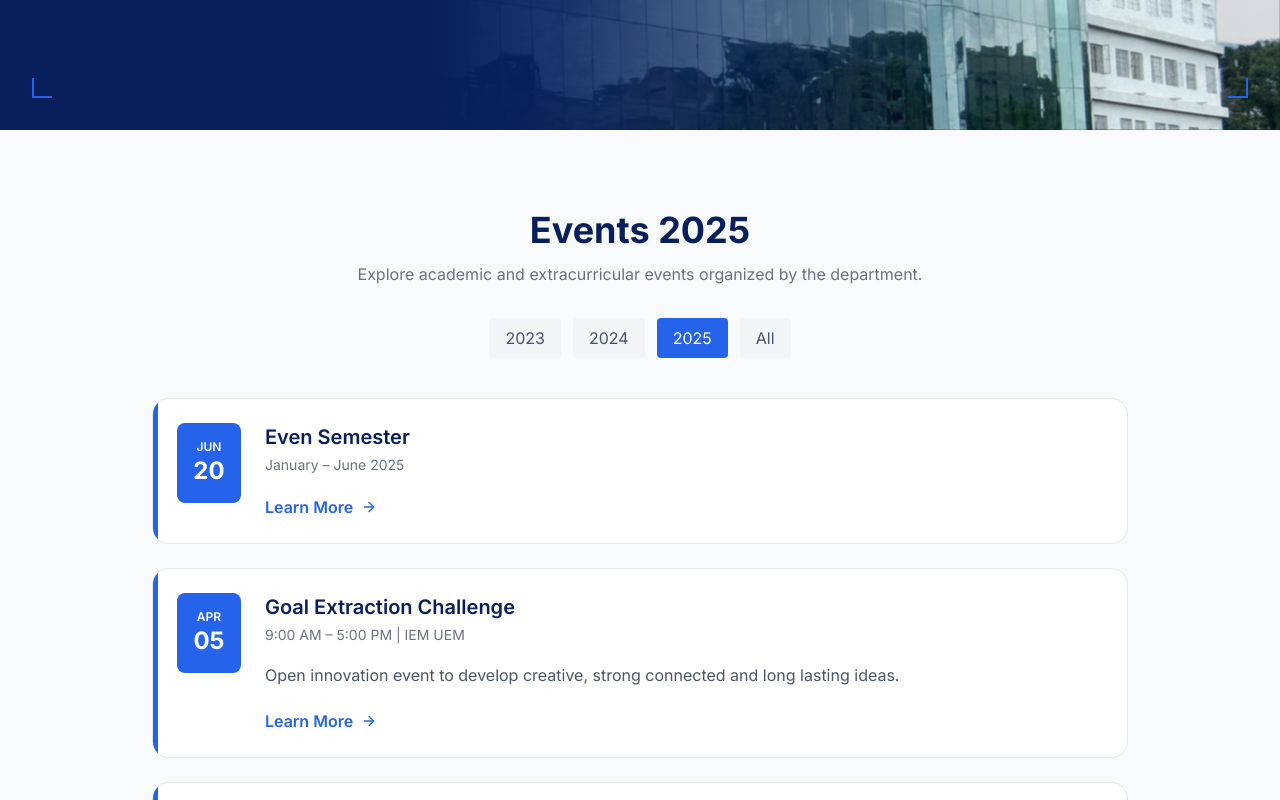
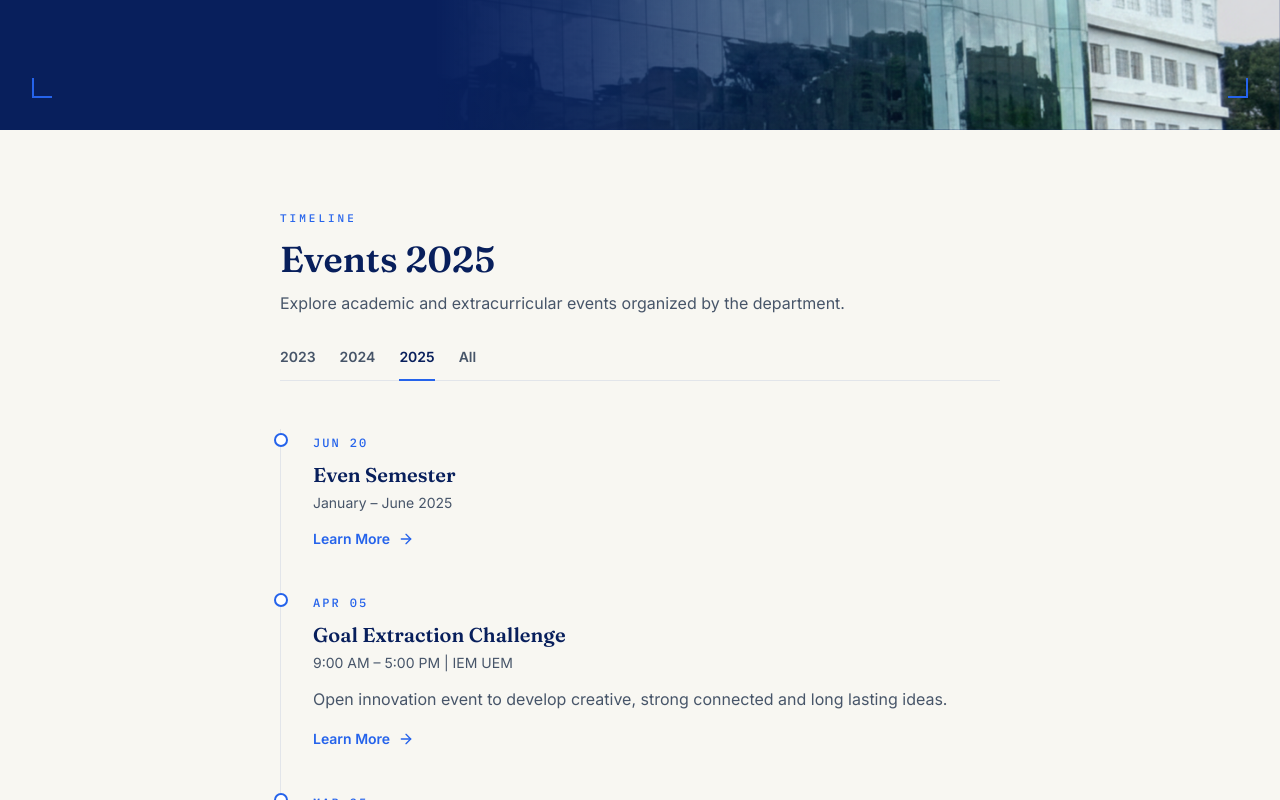
Before and after one commit to khushisoumya/iem-cst-csit-cs-nw, a React (Vite) app: page /events in a window 1280 px wide. Shown: the part 380-1180 px from the top of the page. Built offline with nearby package versions, Linux system fonts and the light colour scheme.

Commit message:
Redesign Events as a vertical timeline with underline year tabs

```diff
--- a/src/components/events/EventCard.jsx
+++ b/src/components/events/EventCard.jsx
@@ -8,46 +8,30 @@ export default function EventCard({
   description,
 }) {
   return (
-    <div className="group premium-card p-6 flex gap-6">
+    <div className="group relative pl-8 pb-10 border-l border-line last:border-transparent last:pb-0">
+      <span className="absolute -left-[7px] top-1 h-3.5 w-3.5 rounded-full bg-white border-2 border-signal transition-colors duration-300 group-hover:bg-signal" />
 
-      <div className="bg-[#2563EB] text-white rounded-lg w-16 h-20 flex flex-col justify-center items-center flex-shrink-0 transition-all duration-500 group-hover:bg-white group-hover:text-[#081F5C]">
-
-        <span className="text-xs font-semibold">
-          {month}
+      <span className="font-mono text-xs uppercase tracking-[2px] text-signal">
+        {month} {day}
       </span>
 
-        <span className="text-2xl font-bold">
-          {day}
-        </span>
-
-      </div>
-
-      <div className="flex-1">
-
-        <h3 className="text-xl font-semibold text-[#081F5C]">
+      <h3 className="mt-2 font-display text-xl font-semibold text-ink">
         {title}
       </h3>
 
-        <p className="text-sm text-gray-500 mt-1">
-          {subtitle}
-        </p>
+      <p className="text-sm text-body font-sans mt-1">{subtitle}</p>
 
       {description && (
-          <p className="mt-4 text-gray-600 leading-7">
-            {description}
-          </p>
+        <p className="mt-3 text-body leading-7 font-sans">{description}</p>
       )}
 
-        <button className="mt-5 text-[#2563EB] font-semibold flex items-center gap-2 transition-all duration-300 group-hover:text-white hover:gap-3">
+      <button className="mt-4 text-signal font-sans font-semibold text-sm flex items-center gap-2 transition-all duration-300 hover:gap-3">
         Learn More
         <ArrowRight
           size={16}
           className="transition-transform duration-300 group-hover:translate-x-1"
         />
       </button>
-
-      </div>
-
     </div>
   );
 }
--- a/src/components/events/EventTimeline.jsx
+++ b/src/components/events/EventTimeline.jsx
@@ -1,5 +1,3 @@
-
-
 
 
 import { useState } from "react";
@@ -91,38 +89,35 @@ function EventTimeline() {
 
   const events =
     selectedYear === "All"
-      ? [
-          ...eventData["2023"],
-          ...eventData["2024"],
-          ...eventData["2025"],
-        ]
+      ? [...eventData["2023"], ...eventData["2024"], ...eventData["2025"]]
       : eventData[selectedYear];
 
   const years = ["2023", "2024", "2025", "All"];
 
   return (
-    <section className="py-20 bg-[#f8fafc]">
-      <div className="max-w-5xl mx-auto px-6">
-
-        <div className="text-center mb-10">
-          <h2 className="text-4xl font-bold text-[#081F5C]">
+    <section className="py-20 bg-paper">
+      <div className="max-w-3xl mx-auto px-6">
+        <div className="mb-12">
+          <p className="font-mono uppercase tracking-[3px] text-[11px] text-signal mb-3">
+            Timeline
+          </p>
+          <h2 className="font-display text-4xl font-semibold text-ink">
             Events {selectedYear !== "All" ? selectedYear : ""}
           </h2>
-
-          <p className="mt-3 text-gray-500">
+          <p className="mt-3 text-body font-sans">
             Explore academic and extracurricular events organized by the
             department.
           </p>
 
-          <div className="flex justify-center gap-3 mt-8">
+          <div className="flex gap-6 mt-8 border-b border-line">
             {years.map((year) => (
               <button
                 key={year}
                 onClick={() => setSelectedYear(year)}
-                className={`px-4 py-2 rounded transition ${
+                className={`pb-3 font-sans text-sm font-semibold transition-colors duration-300 border-b-2 -mb-px ${
                   selectedYear === year
-                    ? "bg-[#2563EB] text-white"
-                    : "bg-gray-100 hover:bg-gray-200"
+                    ? "text-ink border-signal"
+                    : "text-body border-transparent hover:text-ink"
                 }`}
               >
                 {year}
@@ -131,12 +126,11 @@ function EventTimeline() {
           </div>
         </div>
 
-        <div className="space-y-6">
+        <div>
           {events.map((event, index) => (
             <EventCard key={index} {...event} />
           ))}
         </div>
-
       </div>
     </section>
   );
```
Lines whose indentation alone changed are shown as unchanged.
